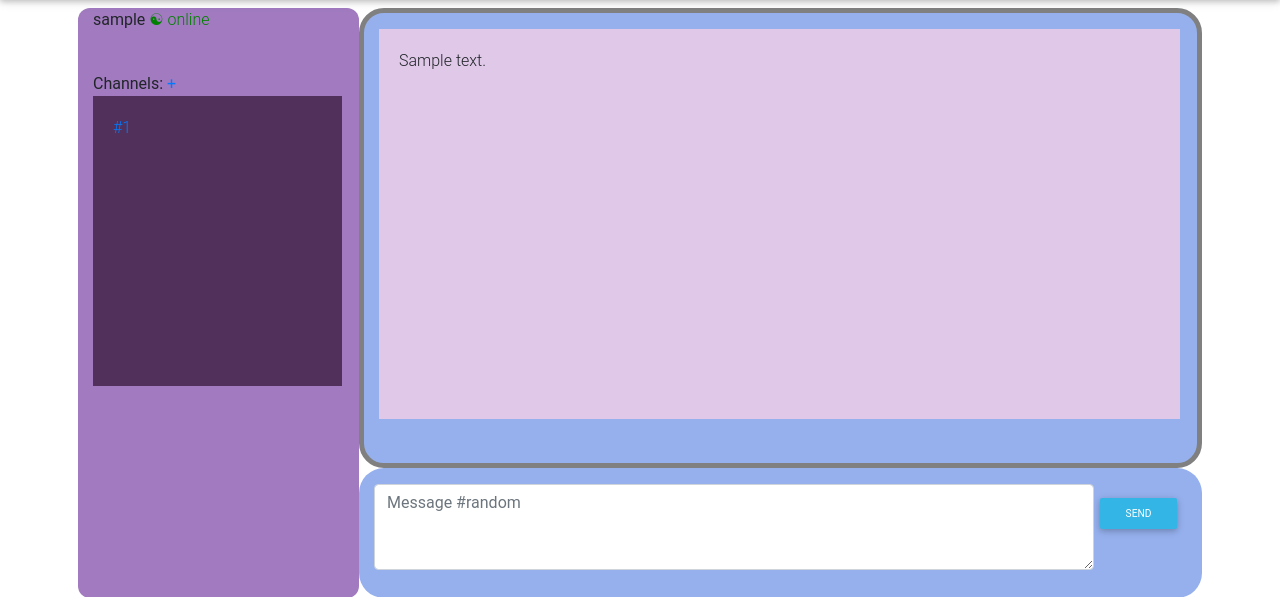
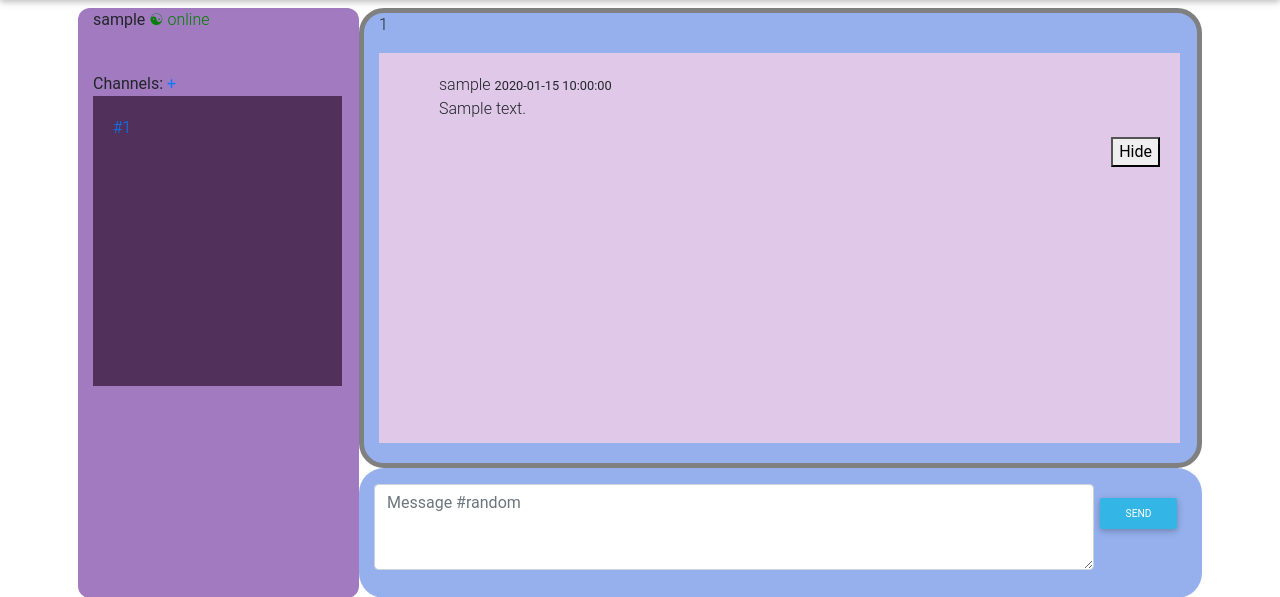
Before and after one commit to alexsonphoenix/cs50w_project2_MessengerService, a Flask app: template templates/index.html in a window 1280 px wide. Shown: the part 66-663 px from the top of the page. Run offline with Flask 2, Linux system fonts and the light colour scheme; the template is opened without the code that fills it: most values are stand-ins (such as "Sample title", 1, 10 or a date in 2020); some libraries are stand-ins or nearby versions.

Commit message:
nearly done, have finished working with server to display messages to individual channel

```diff
--- a/application.py
+++ b/application.py
@@ -22,7 +22,7 @@ Session(app)    # to store information specific to a user from one request to th
 channel_list = [] # a list of tuple
 
 message_channel = [
-    []
+    []              # list of list of dictionaries to store messages for individual channel
 ]
 
 
@@ -45,8 +45,13 @@ def submit_message(data):
     currently_selected_channel =session.get('currently_selected_channel')
     message_infor = data["message_infor"]
     print("currently_selected_channel is", currently_selected_channel)
-    message_channel[currently_selected_channel].append({"username": message_infor[0], "timestamp": message_infor[1], "message": message_infor[2]})
-    emit("announce message", {"message_infor": message_infor}, broadcast=True)
+    if len(message_channel[currently_selected_channel]) < 100:    # Ensure to remember only 100 most current messages
+        message_channel[currently_selected_channel].append({"username": message_infor[0], "timestamp": message_infor[1], "message": message_infor[2]})
+    else:
+        message_channel[currently_selected_channel].pop(0)
+        message_channel[currently_selected_channel].append({"username": message_infor[0], "timestamp": message_infor[1], "message": message_infor[2]})
+
+    emit("announce message", {"conversation": message_channel[currently_selected_channel]}, broadcast=True)
 
 
 @app.route("/login", methods=["POST"])
--- a/static/processing.js
+++ b/static/processing.js
@@ -17,7 +17,7 @@ document.addEventListener('DOMContentLoaded', () => {
         const message_infor = [username, dateTime, message.value];
 
         message.value = '';
-
+        message.focus();
         socket.emit('submit message', {'message_infor': message_infor});
       }
   });
@@ -25,20 +25,35 @@ document.addEventListener('DOMContentLoaded', () => {
 
   // When a new message is announced, add to the unordered list
   socket.on('announce message', data => {
-      const li = document.createElement('li');
-      li.innerHTML = `${data.message_infor}`;
-      document.querySelector('#messages_view').append(li);
+      document.querySelector('#messages_view').innerHTML = '';
+      const conversation = data.conversation;
+      console.log("conversation:" + conversation);
+      conversation.forEach( message_info => {
+          const li = document.createElement('li');
+          li.classname = 'message_info';
+          li.innerHTML = '<span>' + message_info.username +' '+'</span>' + '<small>' + message_info.timestamp + '</small>' + '<p>' + message_info.message +'</p>'
+                        + '<div class="hide_wrapper">' + '<button class="hide">' +'Hide'+ '</button>' + '</div>';
+
+          document.querySelector('#messages_view').append(li);
+          // When hide button is clicked, remove post.
+          document.querySelectorAll('.hide').forEach(button => {
+              button.onclick = () => {
+                  button.parentElement.parentElement.remove();
+              }
+      });
+
   });
 
+
+  });
 
   // When a Channel is Selected:
   document.querySelectorAll('.channel_name').forEach(button => {
     button.onclick = () => {
       const selected_channel = button.dataset.channel;
-      console.log(selected_channel);
-      document.querySelector('#channel_selected').innerHTML = selected_channel;
+      console.log("selected channel is"+selected_channel);
 
-      // make a POST request to indicate currently_selected_channel
+      // make a POST request to indicate currently_selected_channel with the server
       const request = new XMLHttpRequest();
       request.open('POST', '/select_channel');
       // Add data to send with request
--- a/static/styles.css
+++ b/static/styles.css
@@ -50,4 +50,8 @@ textarea {
   text-align: center;
   padding: 20px; }
 
+.hide{
+  float: right;
+}
+
 /*# sourceMappingURL=styles.css.map */
--- a/templates/index.html
+++ b/templates/index.html
@@ -45,17 +45,28 @@
       <!--Messaging area-->
       <div class="col-9 messages_area_top">
         <div ><!--header area-->
-          <p id="channel_selected"></p>
+          {% if currently_selected_channel == None %}
+            <p id="channel_selected">Default</p>
+          {% else %}
+            <p id="channel_selected">{{ channel_list[currently_selected_channel][0]}}</p>
+          {% endif %}
         </div>
         <!--body area where all messages are displayed-->
         <div id="messages_display" class="scroll" style="height: 390px; background-color: #e0c8e8;">
           {% if needLogin %}
             <p>Please Login First</p>
           {% endif %}
-          <div id="message_display">
-            {{message_channel[currently_selected_channel]}}
-          </div>
-          <ul id="messages_view">
+          <ul id="messages_view" style="list-style-type:none;">
+            {% for message_info in message_channel[currently_selected_channel]%}
+            <li>
+              <span> {{message_info.username}}  </span> <small> {{message_info.timestamp}} </small>
+              <p>{{message_info.message}}</p>
+              <div class="hide_wrapper">
+                <button class="hide">Hide</button>
+              </div>
+
+            </li>
+            {% endfor %}
           </ul>
         </div>
       </div>
@@ -72,7 +83,7 @@
            <!--Input area-->
           <form class="textarea_input"> <!--SUBMIT this form to:........-->
             <div class="form-group mt-3">
-              <textarea class="form-control" id="textarea_input" rows="3" placeholder="Message #random" style="width: 720px;"></textarea>
+              <textarea class="form-control" id="textarea_input" rows="3" placeholder="Message #random" style="width: 720px;" minlength="1"></textarea>
             </div>
             <div class="send_message mt-4">
               {% if not needLogin %}
```
